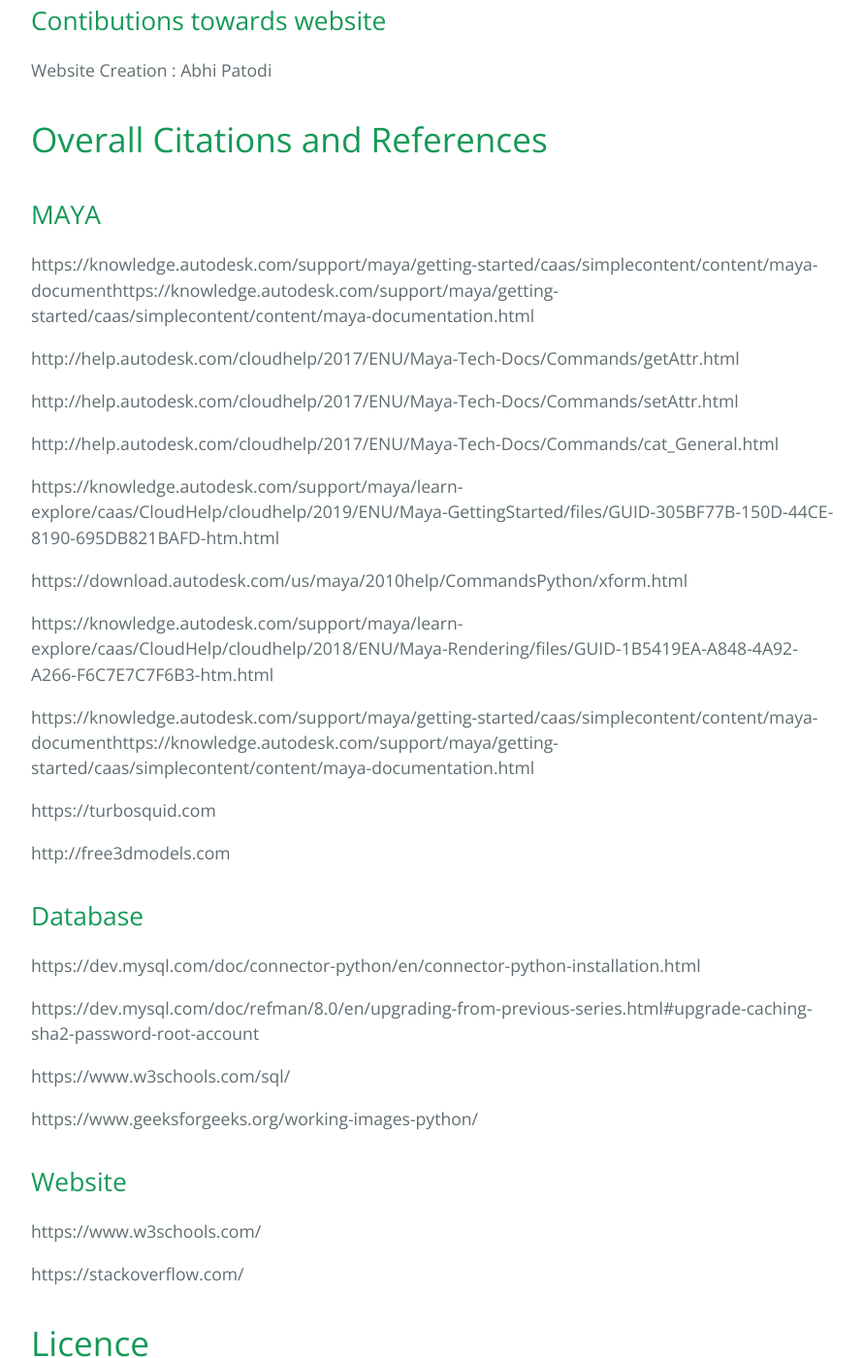
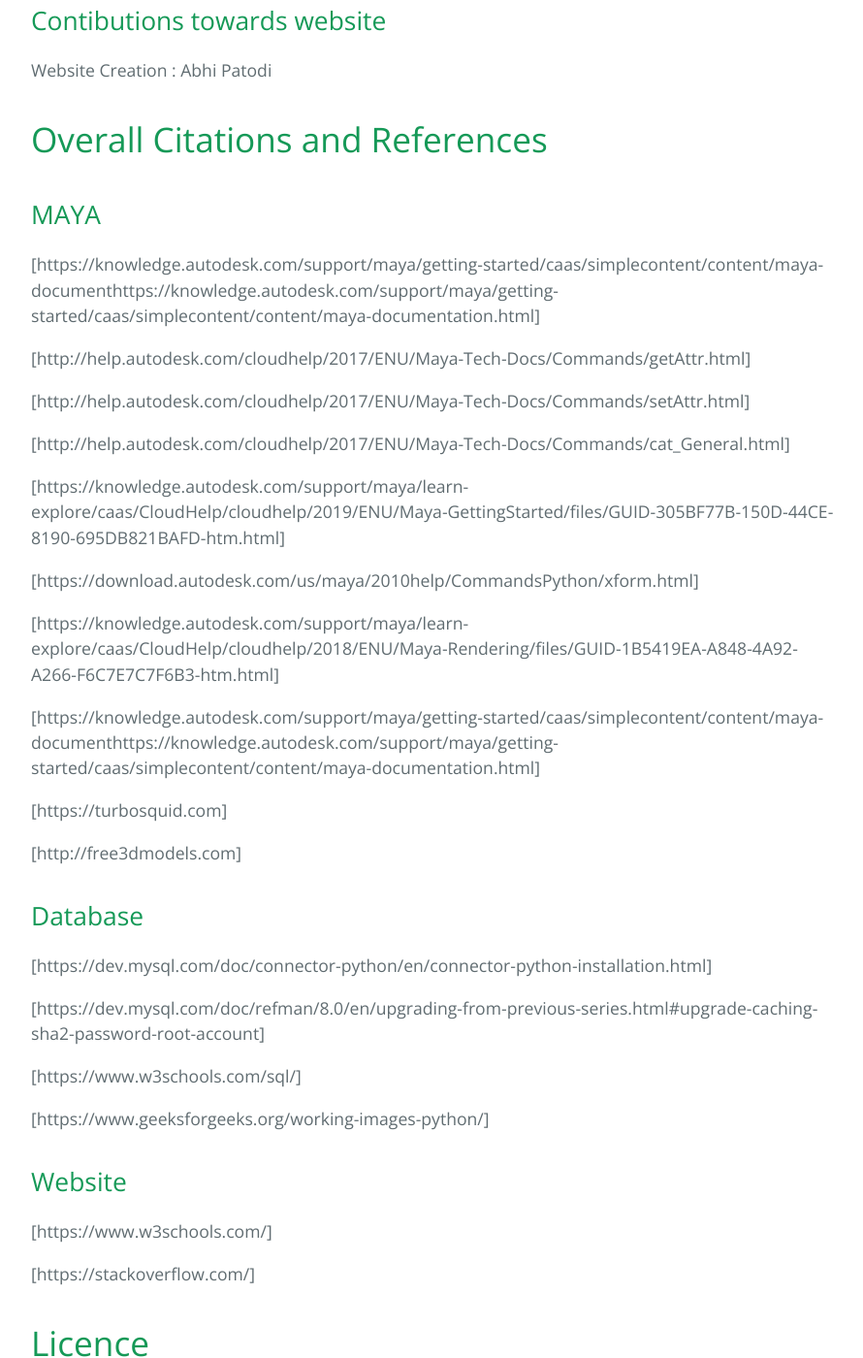
Before and after one commit to Sindhurakolli/DMDD_portfolio, a Jekyll site: the page built from website.md, in a window 1280 px wide and 1400 px high, scrolled down 656 px. Shown: the whole window at 97% size, without its empty margins (192-1082 px from the left). Built offline with Jekyll 4.4.1, drawn with Linux system fonts in a browser that asks for light colours; our own code applies the rules of GitHub Pages for plain Markdown files; some of the changed text lies outside the part shown.

```diff
--- a/website.md
+++ b/website.md
@@ -8,7 +8,7 @@ Website work is in local host and the link to website will be updated once it is
 
 Below is the link of source code of the website:
 
-https://github.com/nikunjlad/3D-Object-Classification-Using-Capsule-Networks/tree/develop-db/Maya3D-Images-Dataset/Abhi/Website
+[https://github.com/nikunjlad/3D-Object-Classification-Using-Capsule-Networks/tree/develop-db/Maya3D-Images-Dataset/Abhi/Website]
 
 
 ## Contibutions towards website
@@ -19,42 +19,42 @@ Website Creation : Abhi Patodi
 
 ## MAYA
 
-https://knowledge.autodesk.com/support/maya/getting-started/caas/simplecontent/content/maya-documenthttps://knowledge.autodesk.com/support/maya/getting-started/caas/simplecontent/content/maya-documentation.html
+[https://knowledge.autodesk.com/support/maya/getting-started/caas/simplecontent/content/maya-documenthttps://knowledge.autodesk.com/support/maya/getting-started/caas/simplecontent/content/maya-documentation.html]
 
-http://help.autodesk.com/cloudhelp/2017/ENU/Maya-Tech-Docs/Commands/getAttr.html
+[http://help.autodesk.com/cloudhelp/2017/ENU/Maya-Tech-Docs/Commands/getAttr.html]
 
-http://help.autodesk.com/cloudhelp/2017/ENU/Maya-Tech-Docs/Commands/setAttr.html
+[http://help.autodesk.com/cloudhelp/2017/ENU/Maya-Tech-Docs/Commands/setAttr.html]
 
-http://help.autodesk.com/cloudhelp/2017/ENU/Maya-Tech-Docs/Commands/cat_General.html
+[http://help.autodesk.com/cloudhelp/2017/ENU/Maya-Tech-Docs/Commands/cat_General.html]
 
-https://knowledge.autodesk.com/support/maya/learn-explore/caas/CloudHelp/cloudhelp/2019/ENU/Maya-GettingStarted/files/GUID-305BF77B-150D-44CE-8190-695DB821BAFD-htm.html
+[https://knowledge.autodesk.com/support/maya/learn-explore/caas/CloudHelp/cloudhelp/2019/ENU/Maya-GettingStarted/files/GUID-305BF77B-150D-44CE-8190-695DB821BAFD-htm.html]
 
-https://download.autodesk.com/us/maya/2010help/CommandsPython/xform.html
+[https://download.autodesk.com/us/maya/2010help/CommandsPython/xform.html]
 
-https://knowledge.autodesk.com/support/maya/learn-explore/caas/CloudHelp/cloudhelp/2018/ENU/Maya-Rendering/files/GUID-1B5419EA-A848-4A92-A266-F6C7E7C7F6B3-htm.html
+[https://knowledge.autodesk.com/support/maya/learn-explore/caas/CloudHelp/cloudhelp/2018/ENU/Maya-Rendering/files/GUID-1B5419EA-A848-4A92-A266-F6C7E7C7F6B3-htm.html]
 
-https://knowledge.autodesk.com/support/maya/getting-started/caas/simplecontent/content/maya-documenthttps://knowledge.autodesk.com/support/maya/getting-started/caas/simplecontent/content/maya-documentation.html
+[https://knowledge.autodesk.com/support/maya/getting-started/caas/simplecontent/content/maya-documenthttps://knowledge.autodesk.com/support/maya/getting-started/caas/simplecontent/content/maya-documentation.html]
 
-https://turbosquid.com
+[https://turbosquid.com]
 
-http://free3dmodels.com
+[http://free3dmodels.com]
 
 
 ## Database
 
-https://dev.mysql.com/doc/connector-python/en/connector-python-installation.html
+[https://dev.mysql.com/doc/connector-python/en/connector-python-installation.html]
 
-https://dev.mysql.com/doc/refman/8.0/en/upgrading-from-previous-series.html#upgrade-caching-sha2-password-root-account
+[https://dev.mysql.com/doc/refman/8.0/en/upgrading-from-previous-series.html#upgrade-caching-sha2-password-root-account]
 
-https://www.w3schools.com/sql/
+[https://www.w3schools.com/sql/]
 
-https://www.geeksforgeeks.org/working-images-python/
+[https://www.geeksforgeeks.org/working-images-python/]
 
 ## Website
 
-https://www.w3schools.com/
+[https://www.w3schools.com/]
 
-https://stackoverflow.com/
+[https://stackoverflow.com/]
 
 
 
```
